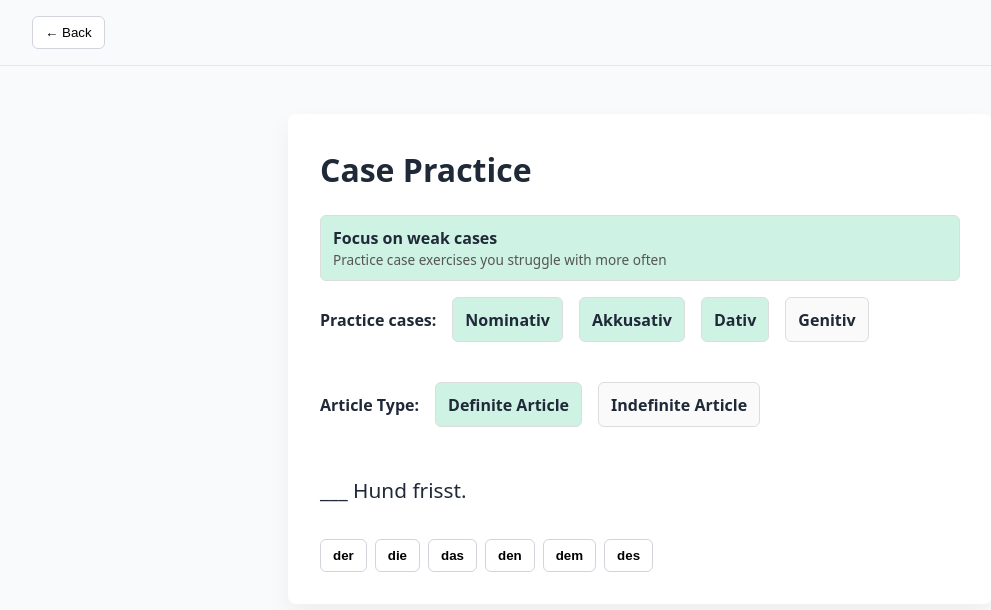
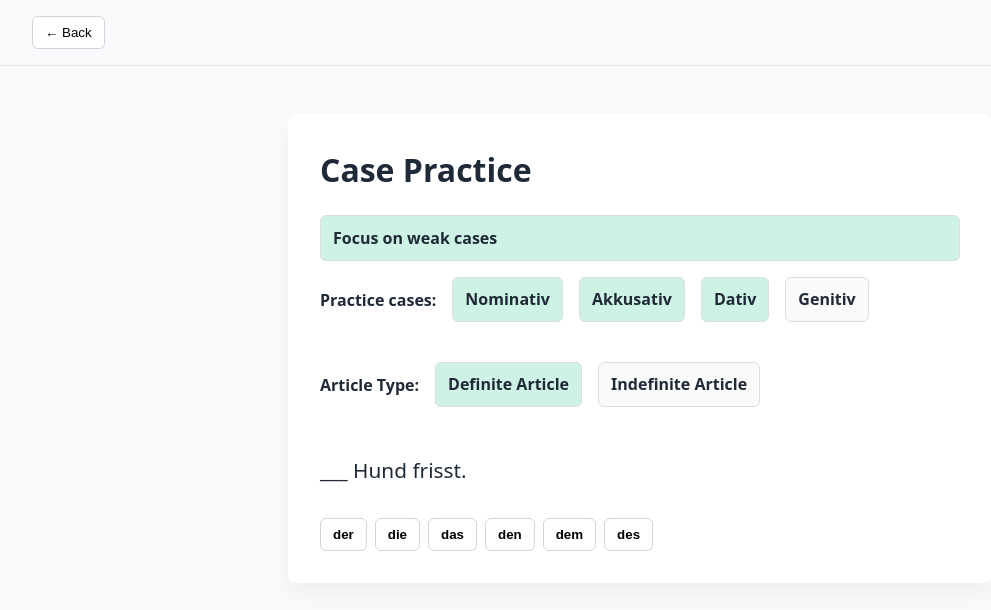
Before and after one commit to samj7792/flashcardsv4, a React (Vite) app: page /cases in a window 1280 px wide. Shown: the top 610 px of the page, without its empty margins (0-991 px from the left). Built offline with nearby package versions, Linux system fonts and the light colour scheme.

Commit message:
description shows on hover now, css udpates

```diff
--- a/src/shared/ModeToggle.tsx
+++ b/src/shared/ModeToggle.tsx
@@ -1,3 +1,5 @@
+import { useState } from "react";
+
 interface ModeToggleProps {
   label: string;
   checked: boolean;
@@ -13,6 +15,8 @@ export default function ModeToggle({
   description,
   style,
 }: ModeToggleProps) {
+  const [showTooltip, setShowTooltip] = useState(false);
+
   function toggle() {
     onChange(!checked);
   }
@@ -31,55 +35,57 @@ export default function ModeToggle({
       tabIndex={0}
       onClick={toggle}
       onKeyDown={onKeyDown}
+      onMouseEnter={() => setShowTooltip(true)}
+      onMouseLeave={() => setShowTooltip(false)}
+      onFocus={() => setShowTooltip(true)}
+      onBlur={() => setShowTooltip(false)}
       style={{
-        display: "flex",
-        alignItems: "center",
-        justifyContent: "space-between",
-        gap: "0.75rem",
+        position: "relative",
+        // display: "flex",
+        // alignItems: "center",
+        // justifyContent: "space-between",
+        // gap: "0.75rem",
         padding: "0.6rem 0.75rem",
         marginBottom: "1rem",
         border: "1px solid #ddd",
         borderRadius: 6,
-        background: checked ? "#cef2e4ff" : "#fafafa",
+        background:
+          showTooltip && !checked
+            ? "#f0eaeaff"
+            : showTooltip
+            ? "#8ce2c1ff"
+            : checked
+            ? "#cef2e4ff"
+            : "#fafafa",
+        boxShadow: showTooltip ? "0 4px 12px rgba(0,0,0,0.15)" : "",
         cursor: "pointer",
         userSelect: "none",
         ...style,
       }}
     >
-      <div>
-        <div style={{ fontWeight: 600 }}>{label}</div>
-        {description && (
-          <div style={{ fontSize: "0.85rem", color: "#555" }}>
-            {description}
-          </div>
-        )}
-      </div>
+      <div style={{ fontWeight: 600 }}>{label}</div>
 
-      {/* Visual indicator */}
-      {/* <div
-        aria-hidden
-        style={{
-          width: 36,
-          height: 20,
-          borderRadius: 999,
-          background: checked ? "#2563eb" : "#ccc",
-          position: "relative",
-          transition: "background 0.2s",
-        }}
-      >
+      {description && showTooltip && (
         <div
+          role="tooltip"
           style={{
-            width: 16,
-            height: 16,
-            borderRadius: "50%",
-            background: "#fff",
             position: "absolute",
-            top: 2,
-            left: checked ? 18 : 2,
-            transition: "left 0.2s",
+            top: "100%",
+            left: 0,
+            marginTop: 6,
+            padding: "0.4rem 0.6rem",
+            background: "#111",
+            color: "#fff",
+            fontSize: "0.75rem",
+            borderRadius: 4,
+            maxWidth: 260,
+            zIndex: 10,
+            boxShadow: "0 4px 12px rgba(0,0,0,0.15)",
           }}
-        />
-      </div> */}
+        >
+          {description}
+        </div>
+      )}
     </div>
   );
 }
```
